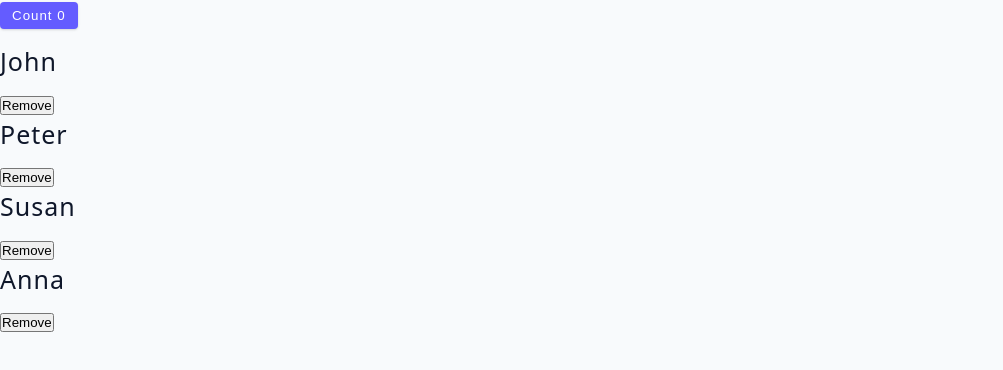
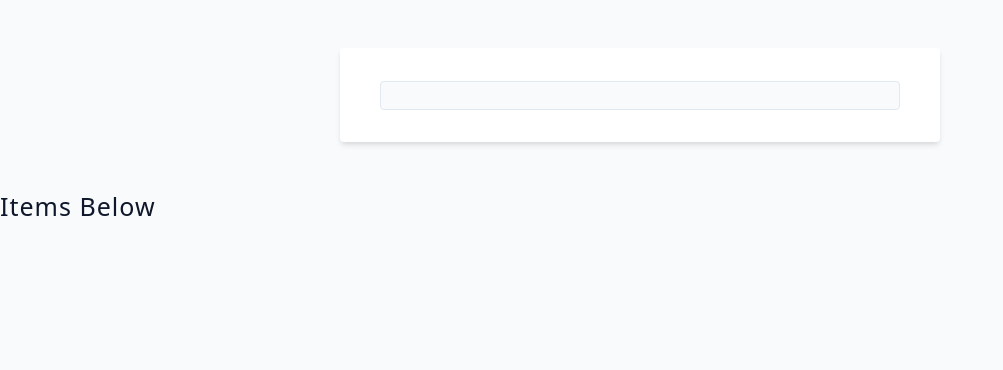
Before and after one commit to fugasok/advanced-react-learning, a React (Vite) app: page / in a window 1280 px wide. Shown: the top 370 px of the page, without its empty margins (0-1003 px from the left). Built offline with nearby package versions, Linux system fonts and the light colour scheme.

Commit message:
slow component example fix

```diff
--- a/src/App.jsx
+++ b/src/App.jsx
@@ -1,4 +1,4 @@
-import Starter from "./tutorial/11-performance/starter/03-hooks";
+import Starter from "./tutorial/11-performance/starter/04-react-18";
 
 function App() {
 	return <Starter />;
--- a/src/tutorial/11-performance/starter/04-react-18/index.jsx
+++ b/src/tutorial/11-performance/starter/04-react-18/index.jsx
@@ -1,42 +1,48 @@
-import { useState } from 'react';
+import { useState, useTransition } from "react";
 const LatestReact = () => {
-  const [text, setText] = useState('');
+	const [text, setText] = useState("");
 	const [items, setItems] = useState([]);
+	const [isPending, startTransition] = useTransition();
 
 	const handleChange = (e) => {
 		setText(e.target.value);
 
+		startTransition(() => {
+			const newItems = Array.from({ length: 5000 }, (_, index) => {
+				return (
+					<div key={index}>
+						<img src="/vite.svg" alt="" />
+					</div>
+				);
+			});
+			setItems(newItems);
+		});
 		// slow down CPU
-    // const newItems = Array.from({ length: 5000 }, (_, index) => {
-    //   return (
-    //     <div key={index}>
-    //       <img src='/vite.svg' alt='' />
-    //     </div>
-    //   );
-    // });
-    // setItems(newItems);
 	};
 	return (
 		<section>
-      <form className='form'>
+			<form className="form">
 				<input
-          type='text'
-          className='form-input'
+					type="text"
+					className="form-input"
 					value={text}
 					onChange={handleChange}
 				/>
 			</form>
 			<h4>Items Below</h4>
-
+			{isPending ? (
+				<h4>Loading...</h4>
+			) : (
 				<div
 					style={{
-          display: 'grid',
-          gridTemplateColumns: '1fr 1fr 1fr',
-          marginTop: '2rem',
+						display: "grid",
+						gridTemplateColumns: "1fr 1fr 1fr",
+						marginTop: "2rem",
 					}}
 				>
 					{items}
 				</div>
+			)}
 		</section>
 	);
 };
```
Lines whose indentation alone changed are shown as unchanged.
